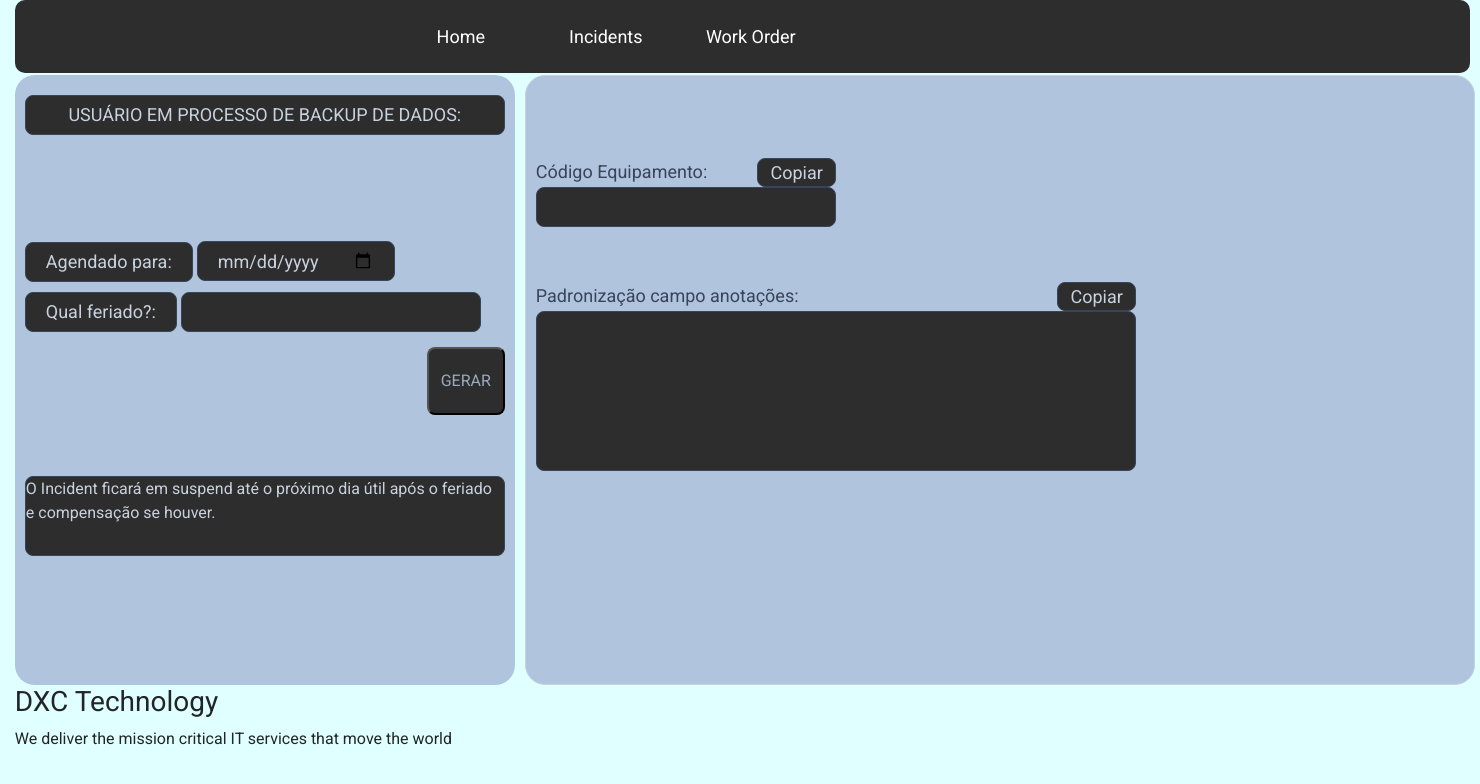
After one commit to JeremiasFarizeli/DXCRemake2022, a PHP site: page /front/feriado.php in a window 1480 px wide. The commit adds this page. Shown: the top 784 px of the page. Run offline with PHP 8.4, Linux system fonts and the light colour scheme.

Commit message:
Criado as páginas Feriado, retirada, bkp de dados.

```diff
--- a/css/style.css
+++ b/css/style.css
@@ -338,8 +338,36 @@ html body {
     margin-top: -12px;
 }
 
+  /************************************** Fim CSS pagina Encerrar incident ************************************************/
+
+   /************************************** Inicio CSS pagina Bkp de Dados ************************************************/
+
+#dxc-text-anotacaoes-bkpDados{
+    background-color: #2d2d2d;
+    border: 1px solid #384459;
+    border-radius: 8px;
+    width: 100%;
+    color: #c8d2df;
+    height: 160px;
+    resize: none;
+}
 
 
 
+    /************************************** Inicio CSS pagina Bkp de Dados ************************************************/
 
-  /************************************** Fim CSS pagina Encerrar incident ************************************************/
+     /************************************** Inicio CSS pagina Feriado ************************************************/
+
+#dxc-input-feriado{
+    height: 40px;
+    background-color: #2d2d2d;
+    border: 1px solid #384459;
+    border-radius: 8px;
+    font-size: 18px;
+    margin-top: 10px;
+    color: #c8d2df;
+    width: 300px;
+}
+
+
+    /************************************** Inicio CSS pagina Feriado ************************************************/
--- /dev/null
+++ b/front/feriado.php
@@ -0,0 +1,78 @@
+
+
+<?php
+    include("header.php");
+?>
+
+
+<script src="../js/scriptFeriado.js"></script>
+
+        <!-- Inicio do container central -->
+        <div>
+            <section>
+                <div class="dxc-card-left">
+                    <aside>
+                        <div>
+
+                            <label class="dxc-label2" for="">USUÁRIO EM PROCESSO DE BACKUP DE DADOS:</label><br>
+
+                            <br><br>
+                            <br><br>
+
+                            <div>
+                                <label class="dxc-label" for="">Agendado para:</label>
+                                <input class="dxc-input-date" id="dxc-input-date" type="date">
+
+                                <label class="dxc-label" for="">Qual feriado?:</label>
+                                <input id="dxc-input-feriado" type="text">
+                            </div>
+
+
+                            <div class="dxc-poisition-right">
+                                <button class="btnGerar" class="btnGerar-info" onclick="dxcFunctionBkpDados()">GERAR</button>
+                            </div>
+
+
+                            <br><br><br><br><br><br>
+
+                            <div>
+                                <textarea class="texto2" cols="30" rows="10">O Incident ficará em suspend até o próximo dia útil após o feriado e compensação se houver.</textarea>
+                            </div>
+
+                        </div>
+                    </aside>
+                </div>
+                <div class="dxc-card-right ">
+                    <aside>
+                        <div>
+                            <br><br>
+                            <div style="width: 300px;"><br>
+                                <label class="dxc-label3">Código Equipamento:</label>
+                                <label class="copyButton" onclick="copiarTextocodEquipamento()">Copiar</label>
+                                <textarea class="texto1" name="" id="dxc-text-codEquipamento" cols="30"
+                                    rows="10"></textarea>
+                            </div>
+                            <br><br>
+
+
+
+                            <div class="div-texto2 ">
+                                <label class="dxc-label3"> Padronização campo anotações:</label>
+                                <label class="copyButton"
+                                    onclick="copiarTextoAgendamentoAnotacoes()">Copiar</label>
+                                <textarea class="texto2" name="" id="dxc-text-anotacaoes-bkpDados" cols="30" rows="10"></textarea>
+                            </div>
+
+
+
+
+                        </div>
+                    </aside>
+                </div>
+            </section>
+        </div>
+
+
+<?php
+    include("footer.php");
+?>
--- a/front/menu.php
+++ b/front/menu.php
@@ -1,5 +1,3 @@
-
-
 <nav>
     <ul>
         <li><a href="index.php">Home</a></li>
@@ -16,7 +14,9 @@
                                             <li><a href="naoencontrado.php">3 Strikes</a></li>
                                             <li><a href="agendamento.php">Solicitado</a></li>
                                             <li><a href="agendamentotipo3.php">Tipo 3</a></li>
-                                                            <li><a href="">BKP de Dados</a></li>
+                                            <li><a href="bkpDados.php">BKP de Dados</a></li>
+                                            <li><a href="aguardandoRetirada.php">Aguardando Retirada</a></li>
+                                            <li><a href="feriado.php">Feriado</a></li>
                                         </ul>
                                     </div>
                                 </li>
@@ -44,7 +44,12 @@
         </li>
 
         <li><a href="">Work Order</a></li>
-                        <li><a href="">Links DXC</a></li>
-                        <li><a href="">Links Vale</a></li>
+        <li><a href=""></a>
+
+
+        </li>
+        <li><a href=""></a>
+
+        </li>
     </ul>
 </nav>
--- /dev/null
+++ b/js/scriptFeriado.js
@@ -0,0 +1,68 @@
+// Iniciao do Bloco de codigo para exibir data e hora atualizados
+
+var dataHora;
+var zeroFill = n => { return ('0' + n).slice(-2); }
+// Cria intervalo
+var interval = setInterval(() => {
+    var now = new Date();
+    dataHora = zeroFill(now.getUTCDate()) + '/' + zeroFill((now.getMonth() + 1)) + ' às ' + zeroFill(now.getHours()) + ':' + zeroFill(now.getMinutes());
+    // Exibe na tela usando a div#data-hora
+    //console.log(dataHora);
+}, 1000);
+// Fim do Bloco de codigo para exibir data e hora atualizados
+
+
+// INICIO BLOCO DE FUNÇÕES PARA COPIAR TEXTOS PÁGINA USUÁRIO NÃO ENCONTRADO
+function copiarTextoAgendamentoAnotacoes() {
+    let textoCopiado = document.getElementById("dxc-text-anotacaoes-bkpDados");
+    textoCopiado.select();
+    textoCopiado.setSelectionRange(0, 99999)
+    document.execCommand("copy");
+
+}
+function copiarTextocodEquipamento() {
+    let textoCopiado = document.getElementById("dxc-text-codEquipamento");
+    textoCopiado.select();
+    textoCopiado.setSelectionRange(0, 99999)
+    document.execCommand("copy");
+}
+
+// FIM BLOCO DE FUNÇÕES PARA COPIAR TEXTOS PÁGINA USUÁRIO NÃO ENCONTRADO
+
+
+
+//  FUNÇÃO BOTÃO GERAR PAGINA
+function dxcFunctionBkpDados() {
+
+    // COLETA DADOS DA PAGINA USUÁRIO NÃO ENCONTRADO
+    let feriado = document.getElementById("dxc-input-feriado").value;
+    let dataAgendamento = document.getElementById("dxc-input-date").value;
+    let str2 = dataAgendamento;
+    let mes2 = str2.slice(5, 7);
+    let dia2 = str2.slice(8, 10);
+    let dataFormatada = dia2+"/"+mes2;
+
+    // CODIGOS DO CAMPO CODIGO DO EQUIPAMENTO
+    let codEquipamento = `AGENDADO PARA ${dataFormatada}`
+
+    // FORMANDO AS STRINGS
+    let anotacoes = `#Feriado
+
+Chamado sendo parado devido ao feriado de ${feriado}.
+Será reaberto no primeiro horário do próximo dia útil.`
+
+
+
+    // **********************************************************************
+
+    //TEXTO PARA CODIGO DO EQUIPAMENTO:
+    document.getElementById("dxc-text-codEquipamento").value = codEquipamento
+    //CAMPO ANOTAÇÕES
+    document.getElementById("dxc-text-anotacaoes-bkpDados").value = anotacoes
+
+
+    // ZERANDO OS CAMPOS.
+    //dataAgendamento = document.getElementById("dxc-input-date").value = ""
+
+}
+//  FIM DA FUNÇÃO BOTÃO GERAR PAGINA
```
Also changed, not shown: front/aguardandoRetirada.php (added, +79 -0 lines), front/bkpDados.php (added, +81 -0 lines), js/bkpDados.js (added, +68 -0 lines), js/scriptAguardandoRetirada.js (added, +60 -0 lines), css/menu.css (line endings or trailing spaces). Lines whose indentation alone changed are shown as unchanged.
